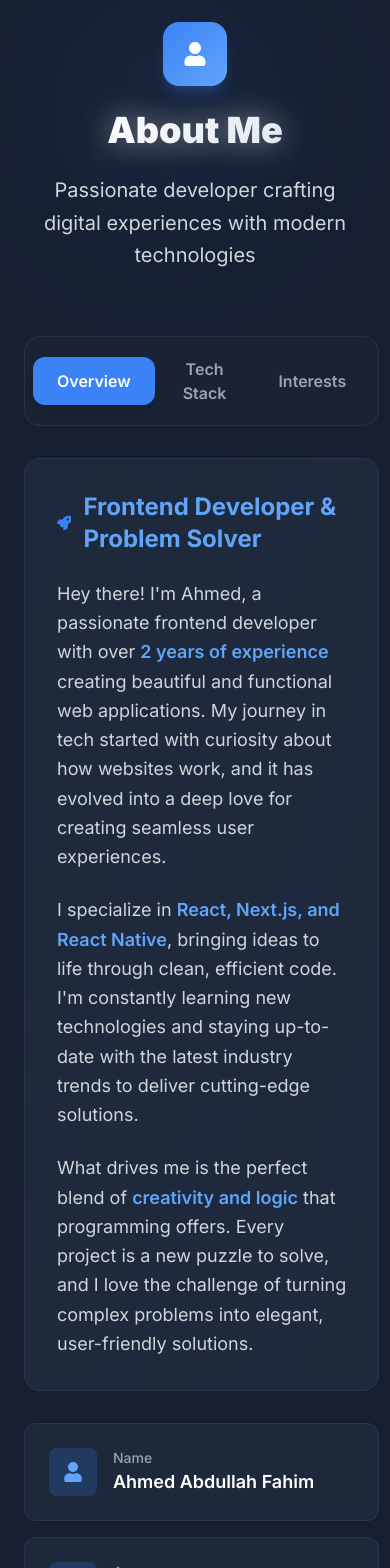
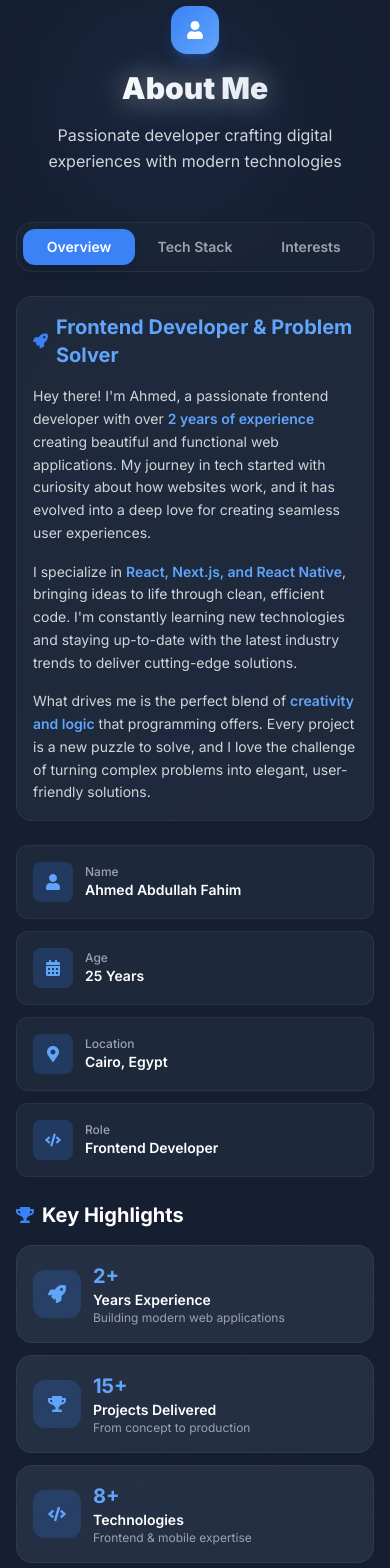
Before and after one commit to AhmedAbdullahFahim/portfolio, a React (Vite) app: page / in a window 390 px wide. Shown: the part 1240-2808 px from the top of the page. Built offline with nearby package versions, Linux system fonts and the light colour scheme.

Commit message:
fixed about section mobile responsiveness

```diff
--- a/src/components/About.jsx
+++ b/src/components/About.jsx
@@ -153,7 +153,7 @@ const About = () => {
   return (
     <section
       id="about"
-      className="py-20 bg-dark-blue-800/50 relative overflow-hidden"
+      className="py-16 sm:py-20 bg-dark-blue-800/50 relative overflow-hidden"
     >
       {/* Background Elements */}
       <div className="absolute inset-0">
@@ -162,7 +162,7 @@ const About = () => {
         <div className="absolute top-1/2 left-1/2 transform -translate-x-1/2 -translate-y-1/2 w-96 h-96 bg-accent-blue-300/3 rounded-full blur-3xl" />
       </div>
 
-      <div className="container mx-auto px-6 relative z-10">
+      <div className="container mx-auto px-4 sm:px-6 relative z-10">
         <motion.div
           ref={ref}
           variants={containerVariants}
@@ -170,17 +170,17 @@ const About = () => {
           animate={inView ? "visible" : "hidden"}
         >
           {/* Enhanced Section Header */}
-          <motion.div variants={itemVariants} className="text-center mb-16">
+          <motion.div variants={itemVariants} className="text-center mb-12 sm:mb-16">
             <motion.div
               initial={{ scale: 0 }}
               animate={inView ? { scale: 1 } : { scale: 0 }}
               transition={{ duration: 0.6, delay: 0.2 }}
-              className="w-16 h-16 bg-gradient-to-br from-accent-blue-500 to-accent-blue-400 rounded-2xl mx-auto mb-6 flex items-center justify-center shadow-lg shadow-accent-blue-500/25"
+              className="w-12 h-12 sm:w-16 sm:h-16 bg-gradient-to-br from-accent-blue-500 to-accent-blue-400 rounded-2xl mx-auto mb-4 sm:mb-6 flex items-center justify-center shadow-lg shadow-blue-500/25"
             >
-              <FaUser className="text-white text-2xl" />
+              <FaUser className="text-white text-lg sm:text-2xl" />
             </motion.div>
             <h2
-              className="text-4xl md:text-6xl font-black mb-6"
+              className="text-3xl sm:text-4xl md:text-6xl font-black mb-4 sm:mb-6"
               style={{
                 background:
                   "linear-gradient(135deg, #ffffff 0%, #f8fafc 30%, #e2e8f0 70%, #cbd5e1 100%)",
@@ -192,25 +192,25 @@ const About = () => {
             >
               About Me
             </h2>
-            <p className="text-gray-300 text-xl max-w-3xl mx-auto leading-relaxed">
+            <p className="text-gray-300 text-base sm:text-lg lg:text-xl max-w-3xl mx-auto leading-relaxed">
               Passionate developer crafting digital experiences with modern
               technologies
             </p>
           </motion.div>
 
-          <div className="grid lg:grid-cols-12 gap-8 mb-16">
+          <div className="grid lg:grid-cols-12 gap-6 lg:gap-8 mb-12 sm:mb-16">
             {/* Left Column - Main Content */}
             <div className="lg:col-span-8">
               {/* Tab Navigation */}
               <motion.div
                 variants={itemVariants}
-                className="flex items-center bg-dark-blue-800/50 backdrop-blur-sm rounded-2xl p-2 mb-8 border border-dark-blue-600/30 space-x-1"
+                className="flex items-center bg-dark-blue-800/50 backdrop-blur-sm rounded-2xl p-1.5 sm:p-2 mb-6 sm:mb-8 border border-dark-blue-600/30 space-x-1"
               >
                 {tabs.map((tab) => (
                   <button
                     key={tab.id}
                     onClick={() => setActiveTab(tab.id)}
-                    className={`relative flex-1 py-3 px-6 rounded-xl font-semibold transition-all duration-300 ${
+                    className={`relative flex-1 py-2 sm:py-3 px-3 sm:px-6 rounded-xl font-semibold transition-all duration-300 text-sm sm:text-base ${
                       activeTab === tab.id
                         ? "text-white bg-accent-blue-500 shadow-lg"
                         : "text-gray-400 hover:text-white hover:bg-dark-blue-700/50"
@@ -238,17 +238,17 @@ const About = () => {
                 initial={{ opacity: 0, y: 20 }}
                 animate={{ opacity: 1, y: 0 }}
                 transition={{ duration: 0.5 }}
-                className="min-h-[400px]"
+                className="min-h-[300px] sm:min-h-[400px]"
               >
                 {activeTab === "overview" && (
-                  <div className="space-y-8">
-                    <div className="bg-gradient-to-br from-dark-blue-700/30 to-dark-blue-600/20 backdrop-blur-sm rounded-2xl p-8 border border-dark-blue-600/30">
-                      <h3 className="text-2xl md:text-3xl font-bold text-accent-blue-400 mb-6 flex items-center gap-3">
-                        <FaRocket className="text-accent-blue-500" />
+                  <div className="space-y-6 sm:space-y-8">
+                    <div className="bg-gradient-to-br from-dark-blue-700/30 to-dark-blue-600/20 backdrop-blur-sm rounded-2xl p-4 sm:p-6 lg:p-8 border border-dark-blue-600/30">
+                      <h3 className="text-xl sm:text-2xl md:text-3xl font-bold text-accent-blue-400 mb-4 sm:mb-6 flex items-center gap-2 sm:gap-3">
+                        <FaRocket className="text-accent-blue-500 text-lg sm:text-xl" />
                         Frontend Developer & Problem Solver
                       </h3>
 
-                      <div className="space-y-6 text-gray-300 text-lg leading-relaxed">
+                      <div className="space-y-4 sm:space-y-6 text-gray-300 text-sm sm:text-base lg:text-lg leading-relaxed">
                         <p>
                           Hey there! I'm Ahmed, a passionate frontend developer
                           with over{" "}
@@ -285,26 +285,26 @@ const About = () => {
                     </div>
 
                     {/* Personal Information Grid */}
-                    <div className="grid grid-cols-1 md:grid-cols-2 gap-4">
+                    <div className="grid grid-cols-1 sm:grid-cols-2 gap-3 sm:gap-4">
                       {personalInfo.map((info, index) => (
                         <motion.div
                           key={info.label}
                           initial={{ opacity: 0, x: -20 }}
                           animate={{ opacity: 1, x: 0 }}
                           transition={{ delay: index * 0.1 }}
-                          className="flex items-center space-x-4 p-6 bg-dark-blue-700/30 backdrop-blur-sm rounded-xl border border-dark-blue-600/30 hover:border-accent-blue-500/30 transition-all duration-300"
+                          className="flex items-center space-x-3 sm:space-x-4 p-4 sm:p-6 bg-dark-blue-700/30 backdrop-blur-sm rounded-xl border border-dark-blue-600/30 hover:border-accent-blue-500/30 transition-all duration-300"
                         >
-                          <div className="w-12 h-12 bg-accent-blue-500/20 rounded-lg flex items-center justify-center">
+                          <div className="w-10 h-10 sm:w-12 sm:h-12 bg-accent-blue-500/20 rounded-lg flex items-center justify-center flex-shrink-0">
                             <info.icon
                               className="text-accent-blue-400"
-                              size={20}
+                              size={16}
                             />
                           </div>
-                          <div>
-                            <p className="text-sm text-gray-400 font-medium">
+                          <div className="min-w-0 flex-1">
+                            <p className="text-xs sm:text-sm text-gray-400 font-medium">
                               {info.label}
                             </p>
-                            <p className="text-white font-semibold text-lg">
+                            <p className="text-white font-semibold text-sm sm:text-base lg:text-lg">
                               {info.value}
                             </p>
                           </div>
@@ -315,25 +315,25 @@ const About = () => {
                 )}
 
                 {activeTab === "tech" && (
-                  <div className="space-y-6">
-                    <div className="grid grid-cols-1 md:grid-cols-2 gap-6">
+                  <div className="space-y-4 sm:space-y-6">
+                    <div className="grid grid-cols-1 sm:grid-cols-2 gap-4 sm:gap-6">
                       {techStack.map((tech, index) => (
                         <motion.div
                           key={tech.name}
                           initial={{ opacity: 0, scale: 0.9 }}
                           animate={{ opacity: 1, scale: 1 }}
                           transition={{ delay: index * 0.1 }}
-                          className="bg-gradient-to-br from-dark-blue-700/40 to-dark-blue-600/20 backdrop-blur-sm rounded-2xl p-6 border border-dark-blue-600/30 hover:border-accent-blue-500/30 transition-all duration-300"
+                          className="bg-gradient-to-br from-dark-blue-700/40 to-dark-blue-600/20 backdrop-blur-sm rounded-2xl p-4 sm:p-6 border border-dark-blue-600/30 hover:border-accent-blue-500/30 transition-all duration-300"
                         >
-                          <div className="flex items-center gap-4">
-                            <div className="w-12 h-12 bg-dark-blue-800/50 rounded-xl flex items-center justify-center">
-                              <tech.icon className={`${tech.color} text-2xl`} />
+                          <div className="flex items-center gap-3 sm:gap-4">
+                            <div className="w-10 h-10 sm:w-12 sm:h-12 bg-dark-blue-800/50 rounded-xl flex items-center justify-center flex-shrink-0">
+                              <tech.icon className={`${tech.color} text-lg sm:text-2xl`} />
                             </div>
-                            <div>
-                              <h4 className="text-white font-bold text-lg">
+                            <div className="min-w-0 flex-1">
+                              <h4 className="text-white font-bold text-base sm:text-lg">
                                 {tech.name}
                               </h4>
-                              <p className="text-gray-400 text-sm">
+                              <p className="text-gray-400 text-xs sm:text-sm">
                                 Professional experience with this technology
                               </p>
                             </div>
@@ -345,7 +345,7 @@ const About = () => {
                 )}
 
                 {activeTab === "interests" && (
-                  <div className="grid grid-cols-1 md:grid-cols-2 lg:grid-cols-3 gap-6">
+                  <div className="grid grid-cols-1 sm:grid-cols-2 lg:grid-cols-3 gap-4 sm:gap-6">
                     {interests.map((interest, index) => (
                       <motion.div
                         key={interest.name}
@@ -353,15 +353,15 @@ const About = () => {
                         animate={{ opacity: 1, y: 0 }}
                         transition={{ delay: index * 0.1 }}
                         whileHover={{ scale: 1.05, y: -5 }}
-                        className="bg-gradient-to-br from-dark-blue-700/40 to-dark-blue-600/20 backdrop-blur-sm rounded-2xl p-6 border border-dark-blue-600/30 hover:border-accent-blue-500/30 transition-all duration-300 text-center group"
+                        className="bg-gradient-to-br from-dark-blue-700/40 to-dark-blue-600/20 backdrop-blur-sm rounded-2xl p-4 sm:p-6 border border-dark-blue-600/30 hover:border-accent-blue-500/30 transition-all duration-300 text-center group"
                       >
-                        <div className="w-16 h-16 bg-accent-blue-500/20 rounded-2xl mx-auto mb-4 flex items-center justify-center group-hover:bg-accent-blue-500/30 transition-colors duration-300">
-                          <interest.icon className="text-accent-blue-400 text-2xl" />
+                        <div className="w-12 h-12 sm:w-16 sm:h-16 bg-accent-blue-500/20 rounded-2xl mx-auto mb-3 sm:mb-4 flex items-center justify-center group-hover:bg-accent-blue-500/30 transition-colors duration-300">
+                          <interest.icon className="text-accent-blue-400 text-lg sm:text-2xl" />
                         </div>
-                        <h4 className="text-white font-bold text-lg mb-2">
+                        <h4 className="text-white font-bold text-base sm:text-lg mb-2">
                           {interest.name}
                         </h4>
-                        <p className="text-gray-400 text-sm">{interest.desc}</p>
+                        <p className="text-gray-400 text-xs sm:text-sm">{interest.desc}</p>
                       </motion.div>
                     ))}
                   </div>
@@ -371,31 +371,31 @@ const About = () => {
 
             {/* Right Column - Achievements */}
             <div className="lg:col-span-4">
-              <motion.div variants={itemVariants} className="sticky top-24">
-                <h3 className="text-2xl font-bold text-white mb-6 flex items-center gap-3">
-                  <FaTrophy className="text-accent-blue-500" />
+              <motion.div variants={itemVariants} className="lg:sticky lg:top-24">
+                <h3 className="text-xl sm:text-2xl font-bold text-white mb-4 sm:mb-6 flex items-center gap-2 sm:gap-3">
+                  <FaTrophy className="text-accent-blue-500 text-lg sm:text-xl" />
                   Key Highlights
                 </h3>
-                <div className="space-y-4">
+                <div className="space-y-3 sm:space-y-4">
                   {achievements.map((achievement, index) => (
                     <motion.div
                       key={achievement.label}
                       variants={cardVariants}
                       whileHover={{ scale: 1.02, x: 5 }}
-                      className="bg-gradient-to-br from-dark-blue-700/50 to-dark-blue-600/30 backdrop-blur-sm rounded-2xl p-6 border border-dark-blue-600/30 hover:border-accent-blue-500/30 transition-all duration-300"
+                      className="bg-gradient-to-br from-dark-blue-700/50 to-dark-blue-600/30 backdrop-blur-sm rounded-2xl p-4 sm:p-6 border border-dark-blue-600/30 hover:border-accent-blue-500/30 transition-all duration-300"
                     >
-                      <div className="flex items-center gap-4">
-                        <div className="w-14 h-14 bg-accent-blue-500/20 rounded-xl flex items-center justify-center">
-                          <achievement.icon className="text-accent-blue-400 text-xl" />
+                      <div className="flex items-center gap-3 sm:gap-4">
+                        <div className="w-12 h-12 sm:w-14 sm:h-14 bg-accent-blue-500/20 rounded-xl flex items-center justify-center flex-shrink-0">
+                          <achievement.icon className="text-accent-blue-400 text-lg sm:text-xl" />
                         </div>
-                        <div>
-                          <h4 className="text-2xl font-bold text-accent-blue-400">
+                        <div className="min-w-0 flex-1">
+                          <h4 className="text-xl sm:text-2xl font-bold text-accent-blue-400">
                             {achievement.number}
                           </h4>
-                          <p className="text-white font-semibold">
+                          <p className="text-white font-semibold text-sm sm:text-base">
                             {achievement.label}
                           </p>
-                          <p className="text-gray-400 text-sm">
+                          <p className="text-gray-400 text-xs sm:text-sm">
                             {achievement.desc}
                           </p>
                         </div>
@@ -409,11 +409,11 @@ const About = () => {
 
           {/* Enhanced Call to Action */}
           <motion.div variants={itemVariants} className="text-center">
-            <div className="bg-gradient-to-r from-dark-blue-700/50 to-dark-blue-600/30 backdrop-blur-sm rounded-2xl p-8 border border-dark-blue-600/30">
-              <h3 className="text-2xl font-bold text-white mb-4">
+            <div className="bg-gradient-to-r from-dark-blue-700/50 to-dark-blue-600/30 backdrop-blur-sm rounded-2xl p-4 sm:p-6 lg:p-8 border border-dark-blue-600/30">
+              <h3 className="text-xl sm:text-2xl font-bold text-white mb-3 sm:mb-4">
                 Ready to Start Something Amazing?
               </h3>
-              <p className="text-gray-300 mb-6">
+              <p className="text-gray-300 mb-4 sm:mb-6 text-sm sm:text-base">
                 Let's collaborate and bring your ideas to life with cutting-edge
                 technology.
               </p>
@@ -424,7 +424,7 @@ const About = () => {
                   boxShadow: "0 20px 40px rgba(100, 116, 139, 0.3)",
                 }}
                 whileTap={{ scale: 0.95 }}
-                className="inline-flex items-center gap-3 bg-gradient-to-r from-accent-blue-500 to-accent-blue-400 hover:from-accent-blue-400 hover:to-accent-blue-300 text-white px-8 py-4 rounded-full font-bold text-lg transition-all duration-300 shadow-xl"
+                className="inline-flex items-center gap-2 sm:gap-3 bg-gradient-to-r from-accent-blue-500 to-accent-blue-400 hover:from-accent-blue-400 hover:to-accent-blue-300 text-white px-6 sm:px-8 py-3 sm:py-4 rounded-full font-bold text-base sm:text-lg transition-all duration-300 shadow-xl"
                 onClick={(e) => {
                   e.preventDefault();
                   document
@@ -432,8 +432,8 @@ const About = () => {
                     .scrollIntoView({ behavior: "smooth" });
                 }}
               >
-                <FaRocket className="animate-bounce" />
-                Let's Work Together
+                <FaRocket className="animate-bounce text-sm sm:text-base" />
+                <span className="text-sm sm:text-base">Let's Work Together</span>
               </motion.a>
             </div>
           </motion.div>
```
